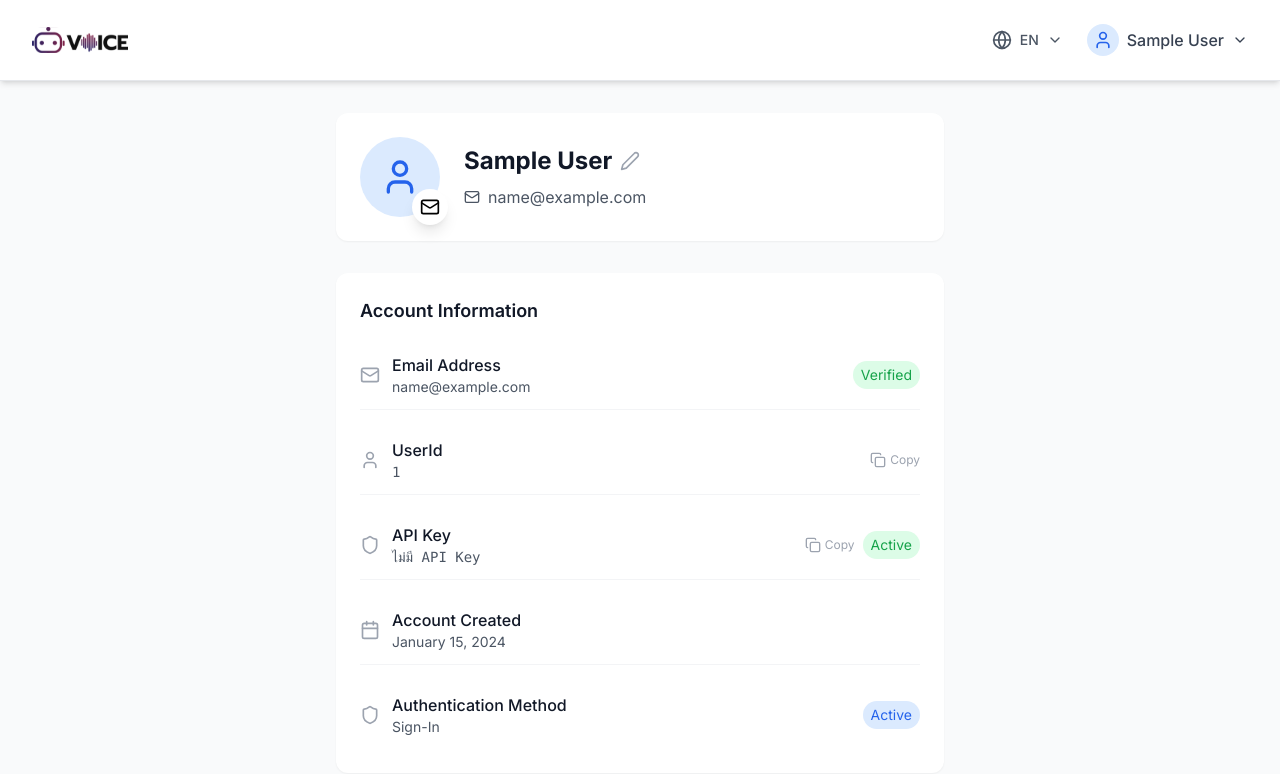
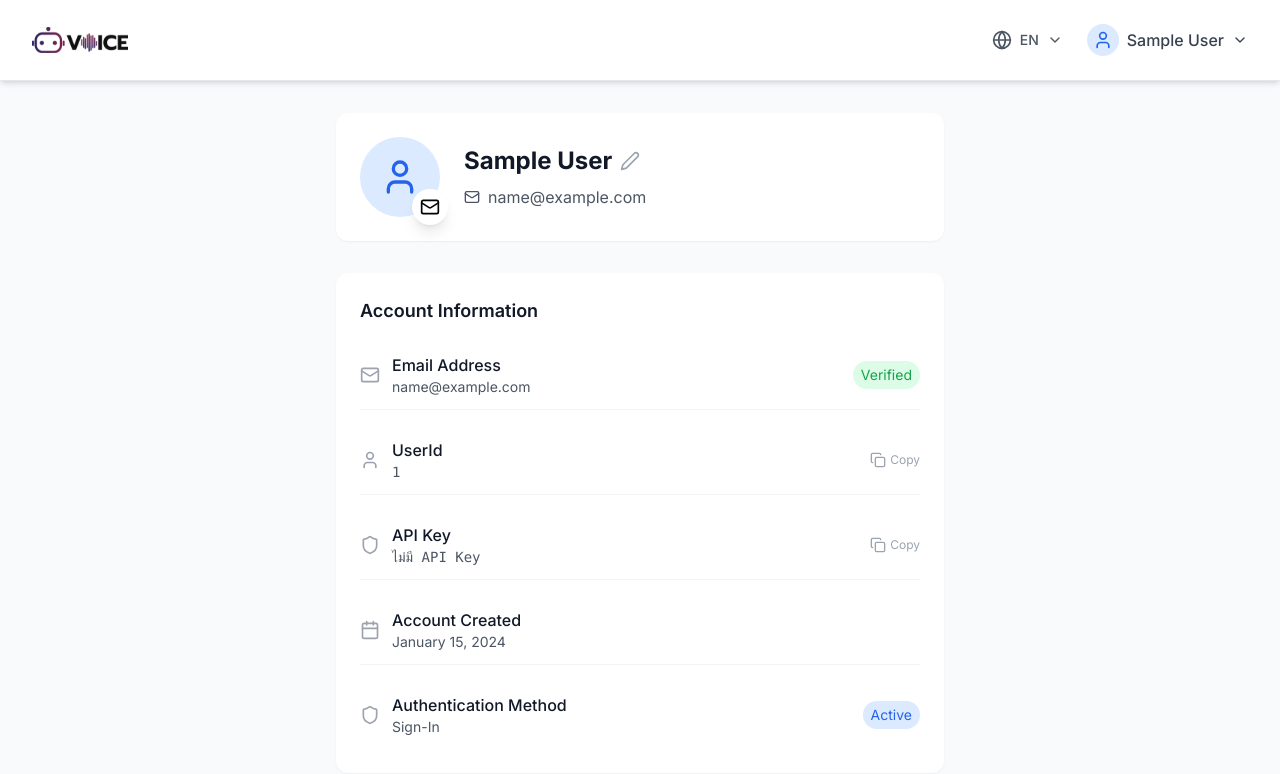
Before and after one commit to Atom1l/Botnoi-n8n, a React (Vite) app: page /profile in a window 1280 px wide. Shown: the top 774 px of the page. Built offline with nearby package versions, Linux system fonts and the light colour scheme; sample sign-in values are in the browser's storage.

Commit message:
Updated Profile.tsx

```diff
--- a/src/pages/Profile.tsx
+++ b/src/pages/Profile.tsx
@@ -163,7 +163,6 @@ export default function Profile() {
                   <Copy className="h-4 w-4" />
                   <span className="text-xs">{copiedApiKey ? 'Copied!' : 'Copy'}</span>
                 </button>
-                <span className={`text-sm text-green-600 bg-green-100 px-2 py-1 rounded-full ${language === 'th' ? 'font-thai' : 'font-en'}`}>{t('dashboard.active')}</span>
               </div>
             </div>
             <div className="flex items-center justify-between py-3 border-b border-gray-100">
```
